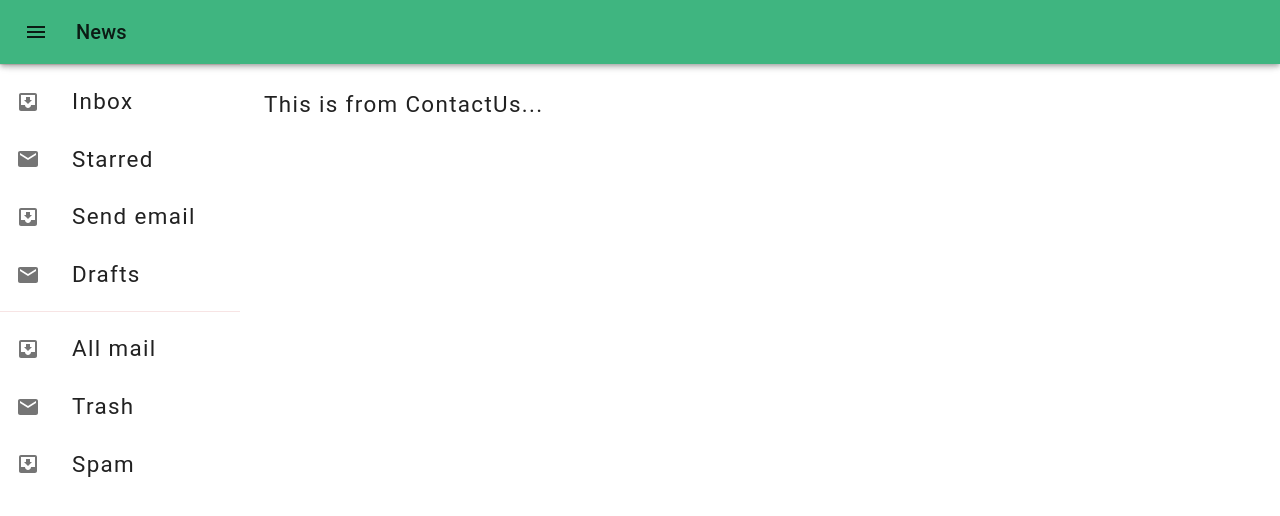
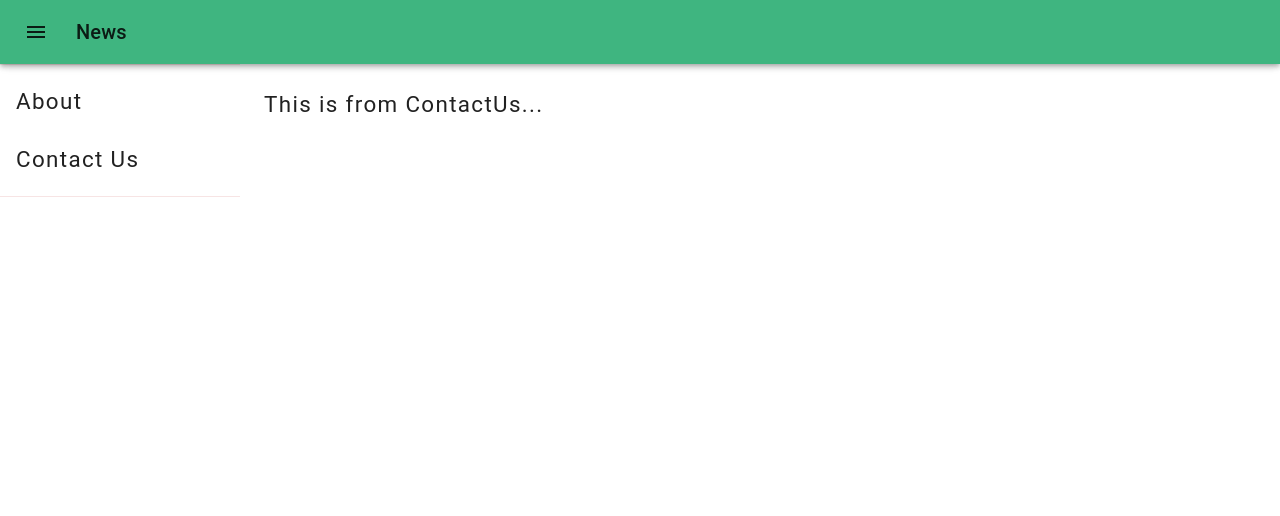
Before and after one commit to trcodeers/nextjs-app, a Next.js app: page /contact-us in a window 1280 px wide. Shown: the top 516 px of the page. Built offline with nearby package versions, Linux system fonts and the light colour scheme.

Commit message:
route config

```diff
--- a/components/appDrawer.tsx
+++ b/components/appDrawer.tsx
@@ -19,6 +19,8 @@ import { styled } from '@mui/material/styles';
 import { red } from '@mui/material/colors';
 import { Paper } from '@mui/material';
 import { BorderStyle } from '@mui/icons-material';
+import { route } from 'next/dist/server/router';
+import Link from 'next/link';
 
 const drawerWidth = 240;
 
@@ -35,7 +37,10 @@ const useStyles = makeStyles({
     borderStyle: 'hidden'
   },
 });
-
+const routes = [
+  {label: 'About', path: '/about'},
+  {label: 'Contact Us', path: '/contact-us'}
+]
 export default function AppDrawer(props: Props) {
 
   const { window, children } = props;
@@ -54,26 +59,15 @@ export default function AppDrawer(props: Props) {
       <Toolbar />
       <Divider />
       <List>
-        {['Inbox', 'Starred', 'Send email', 'Drafts'].map((text, index) => (
-          <ListItem button key={text}>
-            <ListItemIcon>
-              {index % 2 === 0 ? <InboxIcon /> : <MailIcon />}
-            </ListItemIcon>
-            <ListItemText primary={text} />
-          </ListItem>
+        {routes.map((route, index) => (
+          <Link href={route.path} passHref>
+            <ListItem button key={route.label}>
+              <ListItemText primary={route.label} />
+            </ListItem>
+          </Link>
         ))}
       </List>
       <Divider />
-      <List>
-        {['All mail', 'Trash', 'Spam'].map((text, index) => (
-          <ListItem button key={text}>
-            <ListItemIcon>
-              {index % 2 === 0 ? <InboxIcon /> : <MailIcon />}
-            </ListItemIcon>
-            <ListItemText primary={text} />
-          </ListItem>
-        ))}
-      </List>
     </div>
   );
 
```
